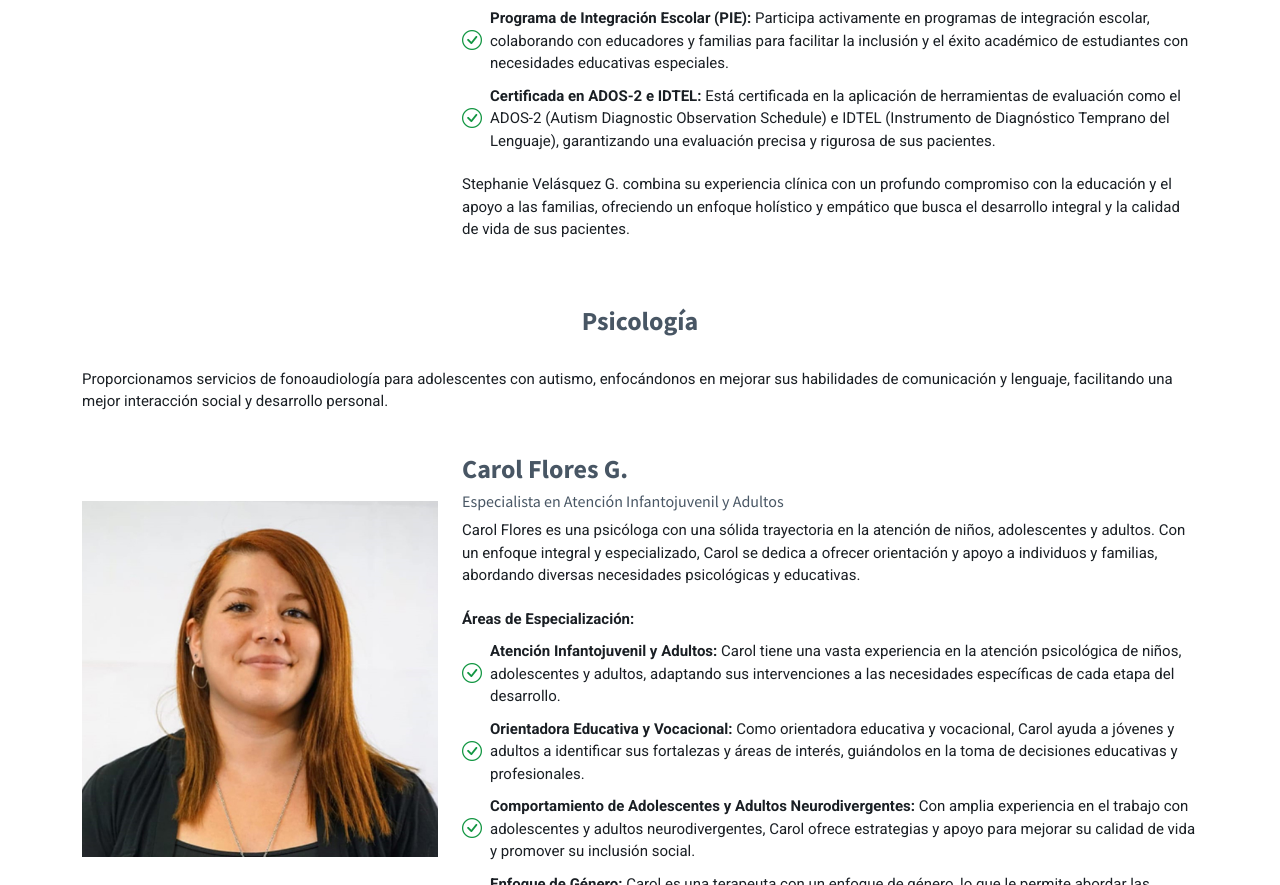
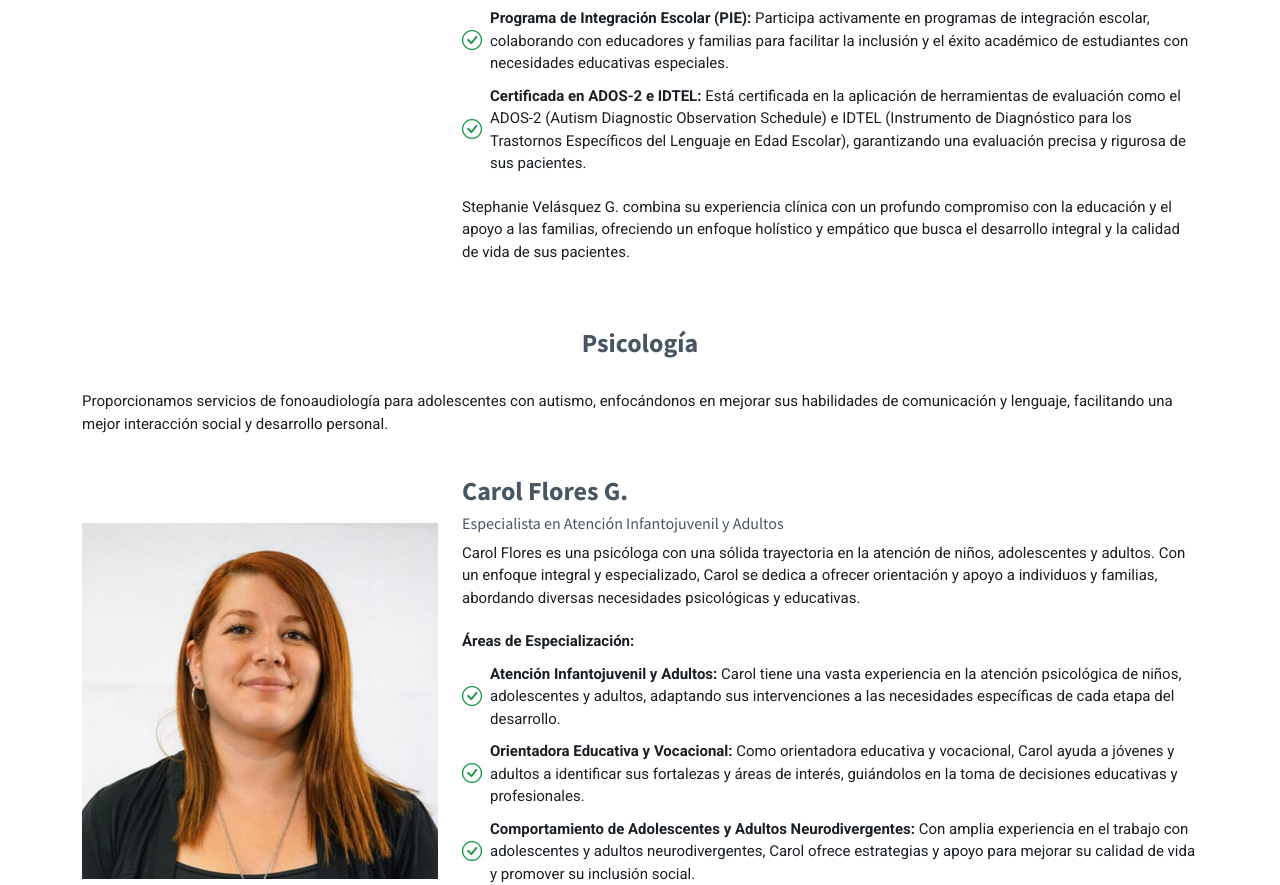
Before and after one commit to valeriatorrealba/AdolescenteaMaipu, a plain HTML site: page profesionales.html in a window 1280 px wide. Shown: the part 2645-3530 px from the top of the page. Drawn offline with Linux system fonts and the light colour scheme.

Commit message:
se modifica texto en html de profesionales e index, se crea carpeta screenshot

```diff
--- a/profesionales.html
+++ b/profesionales.html
@@ -151,7 +151,7 @@
 							<li><i class="bi bi-check-circle"></i> <span> <strong>Atención Temprana: </strong>Posee un amplio conocimiento y experiencia en atención temprana, ayudando a identificar y abordar dificultades del lenguaje y comunicación en los primeros años de vida, promoviendo un desarrollo óptimo desde la infancia.</span></li>
 							<li><i class="bi bi-check-circle"></i> <span> <strong>Diplomados y Certificaciones en Autismo: </strong>Stephanie cuenta con diversos diplomados y certificaciones en cursos afines al autismo, lo que le permite ofrecer una atención especializada y basada en las últimas investigaciones y prácticas en el campo.</span></li>
 							<li><i class="bi bi-check-circle"></i> <span> <strong>Programa de Integración Escolar (PIE): </strong>Participa activamente en programas de integración escolar, colaborando con educadores y familias para facilitar la inclusión y el éxito académico de estudiantes con necesidades educativas especiales.</span></li>
-							<li><i class="bi bi-check-circle"></i> <span> <strong>Certificada en ADOS-2 e IDTEL: </strong>Está certificada en la aplicación de herramientas de evaluación como el ADOS-2 (Autism Diagnostic Observation Schedule) e IDTEL (Instrumento de Diagnóstico Temprano del Lenguaje), garantizando una evaluación precisa y rigurosa de sus pacientes.</span></li>
+							<li><i class="bi bi-check-circle"></i> <span> <strong>Certificada en ADOS-2 e IDTEL: </strong>Está certificada en la aplicación de herramientas de evaluación como el ADOS-2 (Autism Diagnostic Observation Schedule) e IDTEL (Instrumento de Diagnóstico para los Trastornos Específicos del Lenguaje en Edad Escolar), garantizando una evaluación precisa y rigurosa de sus pacientes.</span></li>
 
 						</ul>
 
```
Also changed, not shown: index.html (+1 -1 lines), 3 other files.
